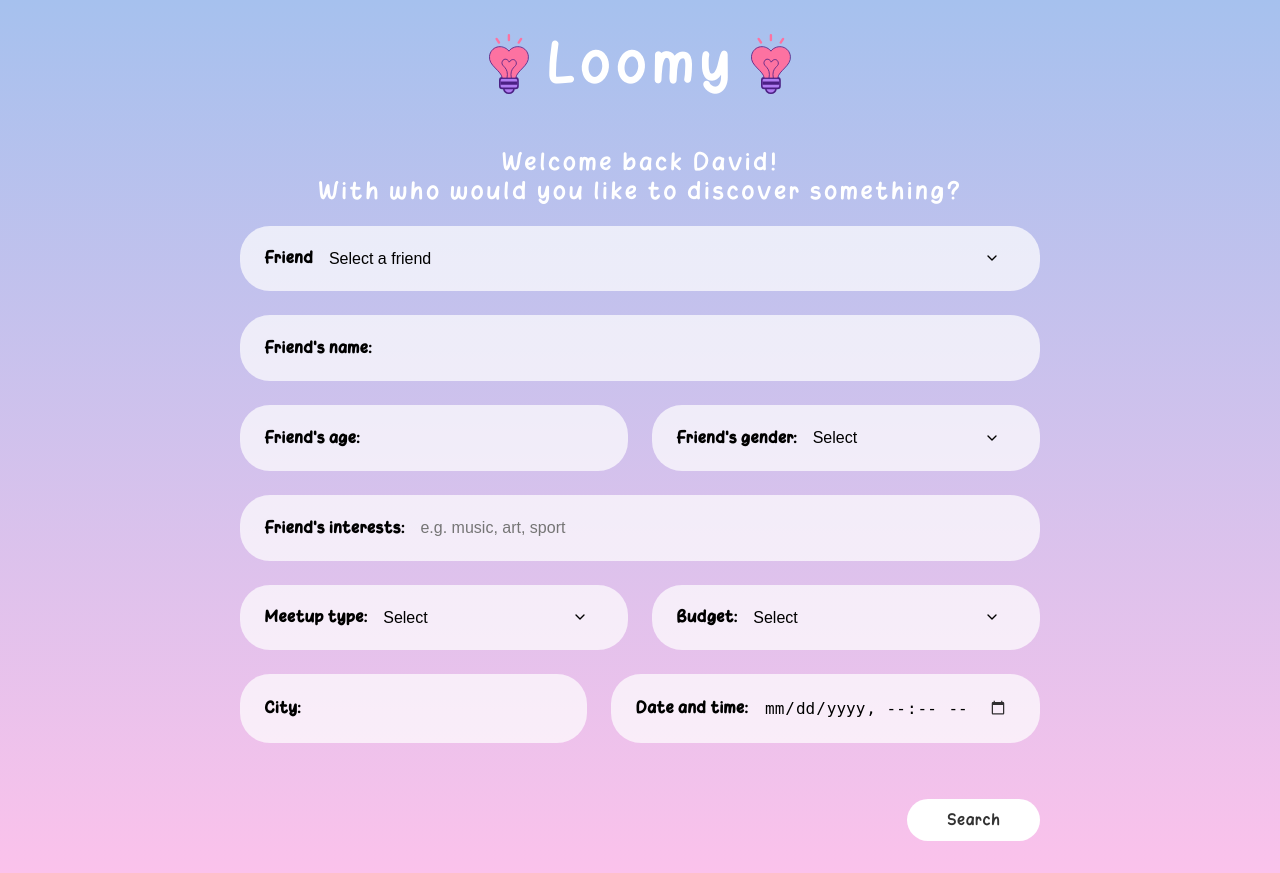
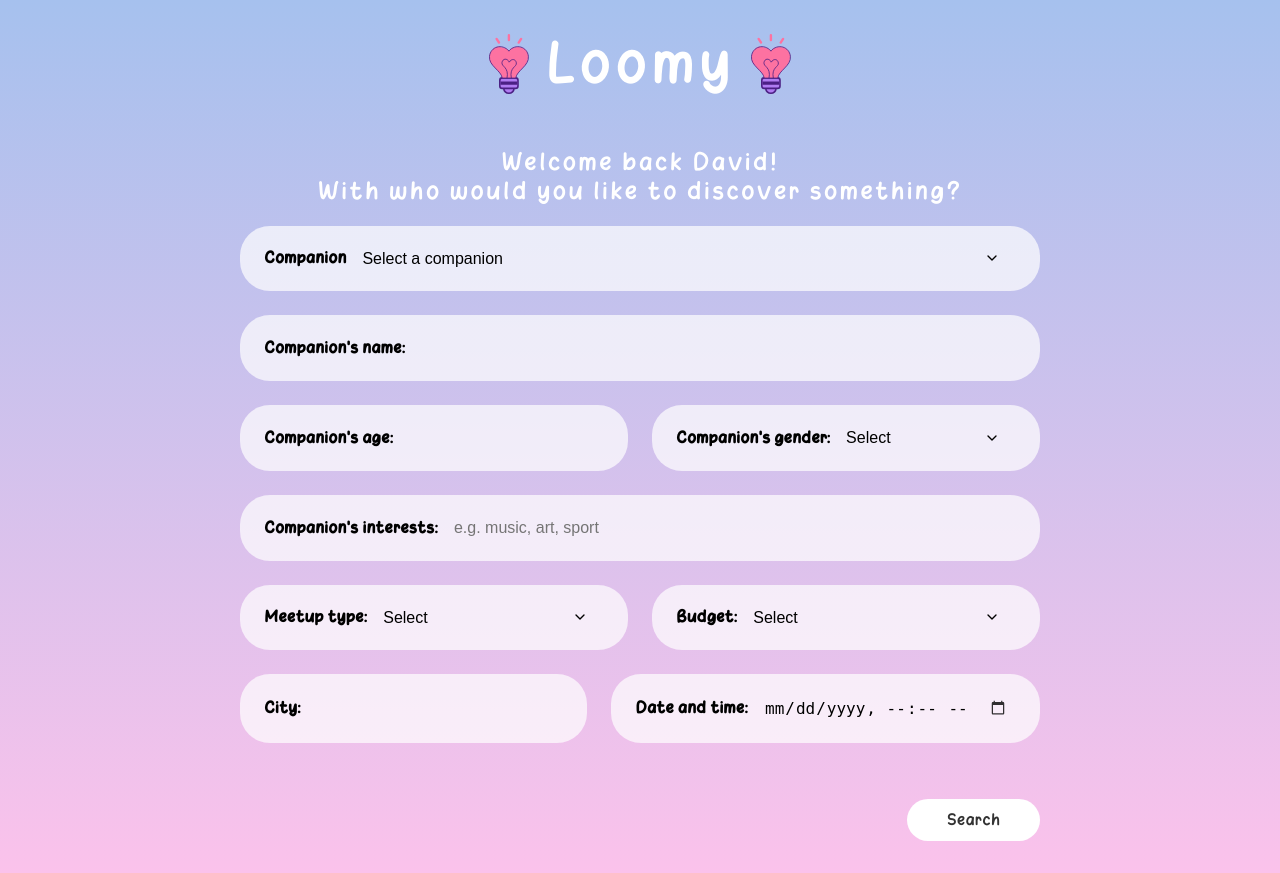
Before and after one commit to Kabanosk/openai-hackathon-2025, a FastAPI app: page / in a window 1280 px wide. Run offline with FastAPI, Linux system fonts and the light colour scheme.

Commit message:
Finalfinal?

```diff
--- a/app/agent.py
+++ b/app/agent.py
@@ -108,7 +108,7 @@ places_agent = Agent(
 date_idea_agent = Agent(
     name="Meetup Idea Generator",
     instructions=(
-        "You are a creative dating advisor. Based on location, date, time, friend (name, age, gender), "
+        "You are a creative dating advisor. Based on location, date, time, companion (name, age, gender), "
         "interests, weather, meetup type, budget, and a list of places – propose an original meet idea. "
         "Include the order of activities, a plan B for bad weather, and adapt the proposal to the time of day. "
         "The description should be short, specific, and realistic."
@@ -138,7 +138,7 @@ async def get_result_from_agent(
 
     weather_summary = get_weather(location, date_str)
 
-    # Build a standardized friend description from available info
+    # Build a standardized companion description from available info
     person_description_parts: List[str] = []
     if partner_name:
         person_description_parts.append(f"{partner_name}")
--- a/app/templates/form.html
+++ b/app/templates/form.html
@@ -241,9 +241,9 @@
 
   <form action="/submit-date-form" method="post" class="form-container">
       <div class="form-group">
-        <label for="person">Friend</label>
+        <label for="person">Companion</label>
         <select id="saved-people" name="saved-people">
-          <option value ="">Select a friend</option>
+          <option value ="">Select a companion</option>
           <option value="Zuzia">Zuzia [Girlfriend] </option>
           <option value="Wojtek">Wojtek [Friend] </option>
         </select>
@@ -251,18 +251,18 @@
     </div>
 
     <div class="form-group">
-      <label for="name">Friend's name:</label>
+      <label for="name">Companion's name:</label>
       <input type="text" id="name" name="name" placeholder="">
     </div>
 
     <div class="form-row">
       <div class="form-group">
-        <label for="age">Friend's age:</label>
+        <label for="age">Companion's age:</label>
         <input type="number" id="age" name="age" min="12" required>
       </div>
 
       <div class="form-group">
-        <label for="gender">Friend's gender:</label>
+        <label for="gender">Companion's gender:</label>
         <select id="gender" name="gender">
           <option value="">Select</option>
           <option value="female">Female</option>
@@ -273,7 +273,7 @@
     </div>
 
     <div class="form-group">
-      <label for="interests">Friend's interests:</label>
+      <label for="interests">Companion's interests:</label>
       <input type="text" id="interests" name="interests" placeholder="e.g. music, art, sport" required>
     </div>
 
```
Also changed, not shown: app/templates/places.html (+11 -1 lines).
